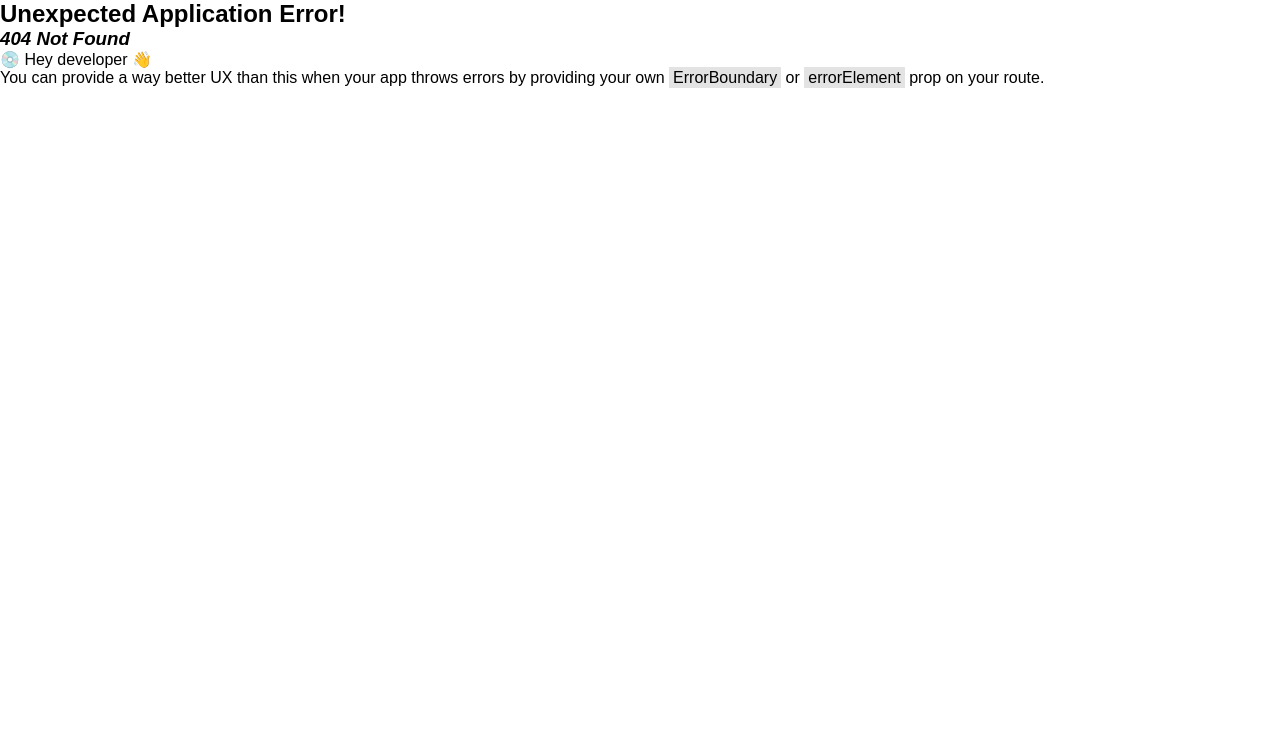
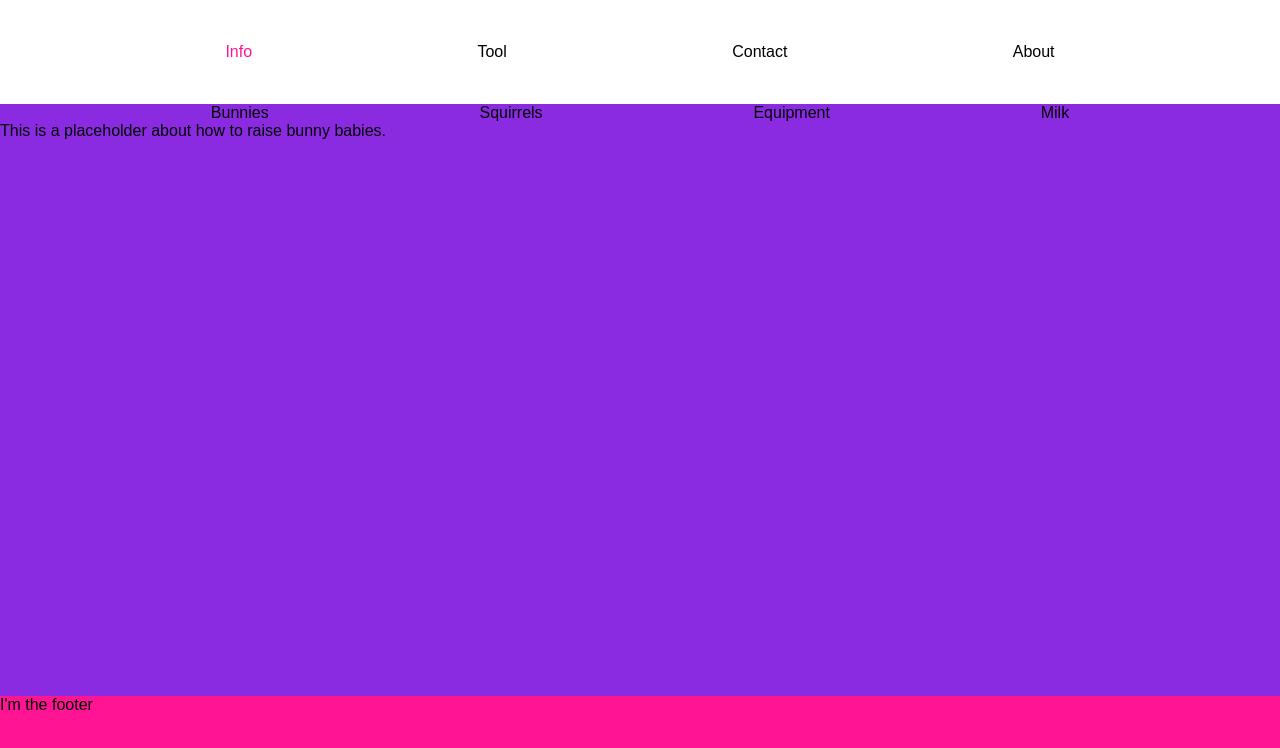
Before and after one commit to LittleWing85/Sandbox-for-Wildtiertante-Routing, a React (Vite) app: page /info in a window 1280 px wide. Before the commit this address had no page. Shown: the top 748 px of the page. Built offline with nearby package versions, Linux system fonts and the light colour scheme.

Commit message:
second level navigation added

```diff
--- a/src/App.jsx
+++ b/src/App.jsx
@@ -6,6 +6,10 @@ import {
 } from "react-router-dom";
 import Root from "./basics/Root";
 import Info from "./components/info/Info";
+import InfoBunnies from "./components/info/InfoBunnies";
+import InfoSquirrels from "./components/info/InfoSquirrels";
+import InfoEquipment from "./components/info/InfoEquipment";
+import InfoMilk from "./components/info/InfoMilk";
 import Tool from "./components/tool/Tool";
 import Contact from "./components/contact/Contact";
 import About from "./components/about/About";
@@ -14,6 +18,13 @@ const router = createBrowserRouter(
     createRoutesFromElements(
         <Route path="/" element={<Root />}>
             <Route index element={<Info />} />
+            <Route path="/info" element={<Info />}>
+                <Route index element={<InfoBunnies />} />
+                <Route path="/info/bunnies" element={<InfoBunnies />} />
+                <Route path="/info/squirrels" element={<InfoSquirrels />} />
+                <Route path="/info/equipment" element={<InfoEquipment />} />
+                <Route path="/info/milk" element={<InfoMilk />} />
+            </Route>
             <Route path="/tool" element={<Tool />} />
             <Route path="/contact" element={<Contact />} />
             <Route path="/about" element={<About />} />
--- a/src/basics/NavigationMain.jsx
+++ b/src/basics/NavigationMain.jsx
@@ -3,26 +3,21 @@ import { NavLink } from "react-router-dom";
 export default function NavigationMain() {
     return (
         <div className="navbar">
-            <div>
-                <NavLink className="navlink" to="/">
+            <NavLink className="navlink" to="/info">
                 Info
             </NavLink>
-            </div>
-            <div>
+
             <NavLink className="navlink" to="/tool">
                 Tool
             </NavLink>
-            </div>
-            <div>
+
             <NavLink className="navlink" to="/contact">
                 Contact
             </NavLink>
-            </div>
-            <div>
+
             <NavLink className="navlink" to="/about">
                 About
             </NavLink>
         </div>
-        </div>
     );
 }
--- a/src/components/info/Info.jsx
+++ b/src/components/info/Info.jsx
@@ -1,7 +1,11 @@
+import { Outlet } from "react-router-dom";
+import NavbarInfo from "./NavbarInfo";
+
 export default function Info() {
     return (
-        <div>
-            <p>I'm the page "Info"</p>
-        </div>
+        <>
+            <NavbarInfo />
+            <Outlet />
+        </>
     );
 }
--- /dev/null
+++ b/src/components/info/InfoBunnies.jsx
@@ -0,0 +1,7 @@
+export default function InfoBunnies() {
+    return (
+        <div>
+            <p>This is a placeholder about how to raise bunny babies.</p>
+        </div>
+    );
+}
--- /dev/null
+++ b/src/components/info/InfoEquipment.jsx
@@ -0,0 +1,7 @@
+export default function InfoEquipment() {
+    return (
+        <div>
+            <p>This is a placeholder about equipment for foster parents.</p>
+        </div>
+    );
+}
--- /dev/null
+++ b/src/components/info/InfoMilk.jsx
@@ -0,0 +1,7 @@
+export default function InfoMilk() {
+    return (
+        <div>
+            <p>This is a placeholder about milk for wildlife babies.</p>
+        </div>
+    );
+}
--- /dev/null
+++ b/src/components/info/InfoSquirrels.jsx
@@ -0,0 +1,7 @@
+export default function InfoSquirrels() {
+    return (
+        <div>
+            <p>This is a placeholder about how to raise squirrel babies.</p>
+        </div>
+    );
+}
--- /dev/null
+++ b/src/components/info/NavbarInfo.jsx
@@ -0,0 +1,20 @@
+import { NavLink } from "react-router-dom";
+
+export default function NavbarInfo() {
+    return (
+        <div className="navbar">
+            <NavLink className="navlink" to="/info/bunnies">
+                Bunnies
+            </NavLink>
+            <NavLink className="navlink" to="/info/squirrels">
+                Squirrels
+            </NavLink>
+            <NavLink className="navlink" to="/info/equipment">
+                Equipment
+            </NavLink>
+            <NavLink className="navlink" to="/info/milk">
+                Milk
+            </NavLink>
+        </div>
+    );
+}
--- a/src/main.css
+++ b/src/main.css
@@ -31,9 +31,6 @@ h1 {
 }
 
 /* for testing purposes only*/
-.navbar {
-    background-color: aqua;
-}
 .content {
     background-color: blueviolet;
 }
```
Lines whose indentation alone changed are shown as unchanged.
